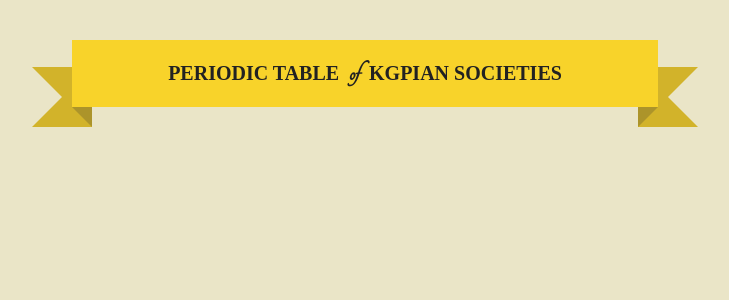
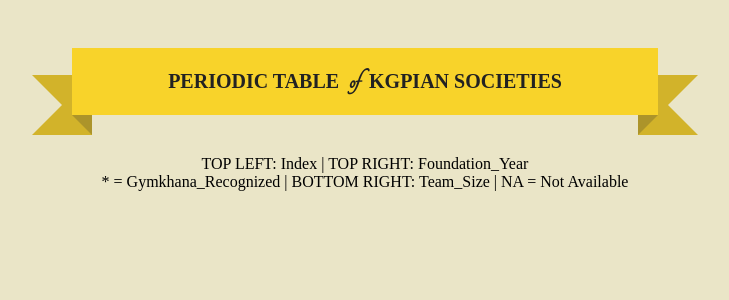
Before and after one commit to metakgp/societytable, a React (Vite) app: page / in a window 1280 px wide. Shown: the top 300 px of the page, without its empty margins (275-1004 px from the left). Built offline with nearby package versions, Linux system fonts and the light colour scheme; a web font is replaced by a local one.

Commit message:
feat: added the legend in the header

```diff
--- a/src/components/App.tsx
+++ b/src/components/App.tsx
@@ -3,7 +3,9 @@ import Header from './Header';
 function App() {
   return (
     <>
-      <Header />
+      <div className="app-container">
+        <Header />
+      </div>
     </>
   )
 }
--- a/src/components/Header.tsx
+++ b/src/components/Header.tsx
@@ -1,5 +1,6 @@
 function Header() {
 	return (
+		<header className="header">
 			<h1 className="ribbon">
 				<strong className="ribbon-content">
 					PERIODIC TABLE
@@ -7,6 +8,11 @@ function Header() {
 					KGPIAN SOCIETIES
 				</strong>
 			</h1>
+			<p className="subtitle">
+				TOP LEFT: Index | TOP RIGHT: Foundation_Year <br/>
+				* = Gymkhana_Recognized |	BOTTOM RIGHT: Team_Size | NA = Not Available
+			</p>
+		</header>
 	);
 }
 
--- a/src/styles/_ribbon.scss
+++ b/src/styles/_header.scss
@@ -1,4 +1,16 @@
 @use "sass:color";
+
+.header {
+	width: 100%;
+	display: flex;
+	flex-direction: column;
+	align-items: center;
+
+	.subtitle {
+		margin-top: 0;
+		text-align: center;
+	}
+}
 
 .ribbon {
 	font-size: 20px !important;
@@ -12,7 +24,7 @@
 	text-align: center;
 	padding: 1em 2em;
 	/* Adjust to suit */
-	margin: 2em auto 3em;
+	margin: 2em auto 2em;
 	/* Based on 24px vertical rhythm. 48px bottom margin - normally 24 but the ribbon 'graphics' take up 24px themselves so we double it. */
 
 	.ribbon-of {
--- a/src/styles/index.scss
+++ b/src/styles/index.scss
@@ -1,8 +1,15 @@
 @import "./variables";
-@import "./ribbon";
+@import "./header";
 
 body {
 	background: $bg-color;
 	font-family: 'Nixie One';
 	overflow-x: hidden;
 }
+
+.app-container {
+	display: flex;
+	flex-direction: column;
+
+	width: 100%;
+}
```
Lines whose indentation alone changed are shown as unchanged.
